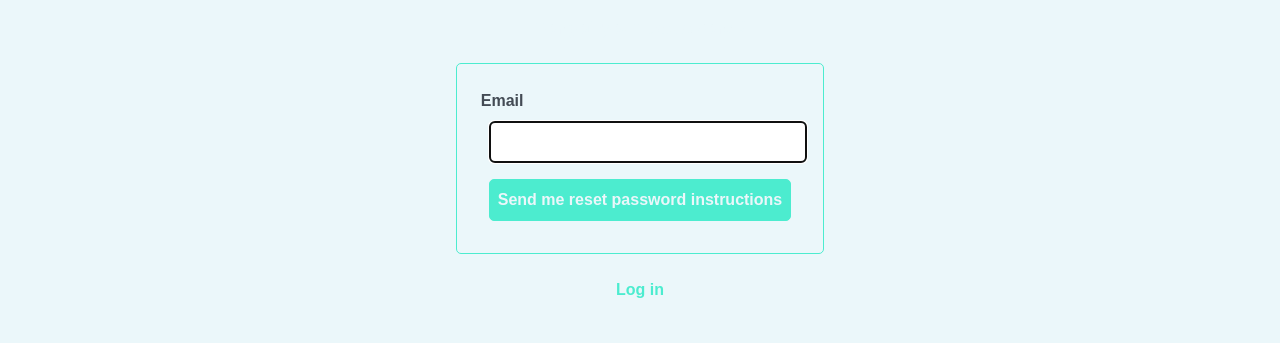
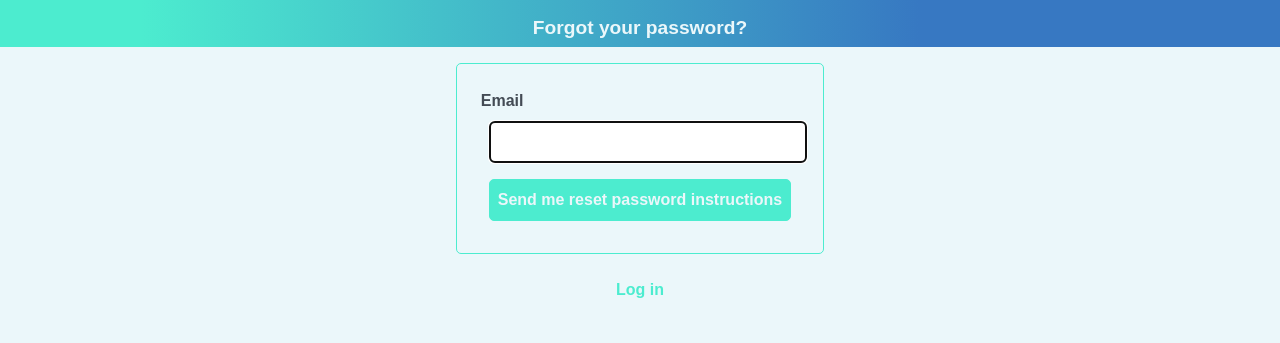
Before and after one commit to ahzamir/budget-app, a Rails app: page /users/password/new in a window 1280 px wide. Shown: the part 69-412 px from the top of the page. Run offline with Rails 7, Linux system fonts and the light colour scheme; style sheets or scripts are compiled from the project's sources; some libraries are stand-ins or nearby versions.

Commit message:
finished the forgot password page design

```diff
--- a/app/views/devise/passwords/new.html.erb
+++ b/app/views/devise/passwords/new.html.erb
@@ -1,4 +1,6 @@
-<h2>Forgot your password?</h2>
+<div class="page-header">
+  <h2 class="text-center">Forgot your password?</h2>
+</div>
 
 <%= form_for(resource, as: resource_name, url: password_path(resource_name), html: { method: :post }) do |f| %>
   <%= render "devise/shared/error_messages", resource: resource %>
```
